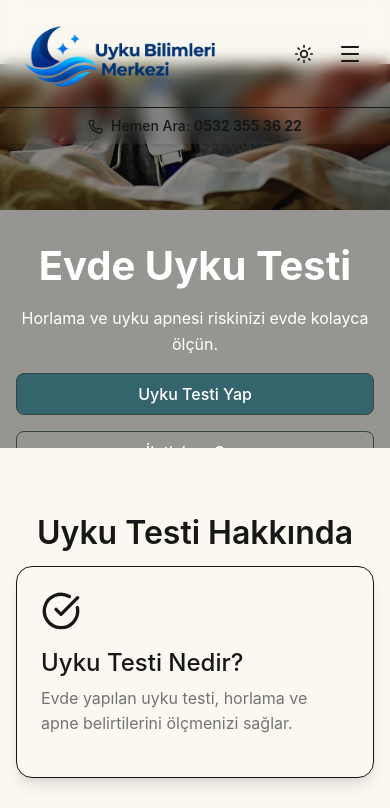
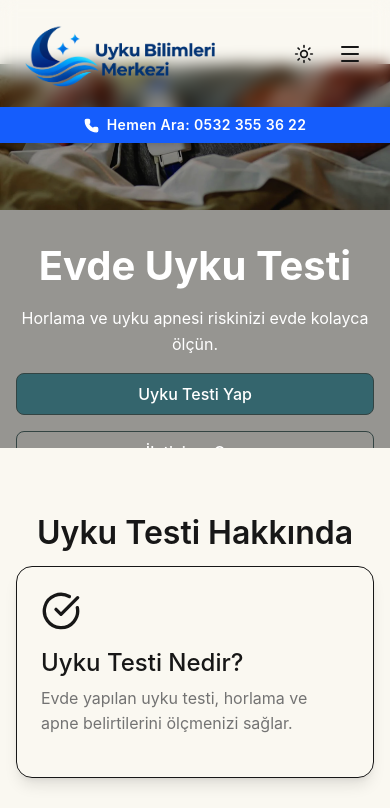
Before and after one commit to enka78/evde-uyku-testi, a Next.js app: page / in a window 390 px wide. Shown: the top 808 px of the page. Built offline with nearby package versions, Linux system fonts and the light colour scheme.

Commit message:
Refactor Header component for improved navigation
Updated mobile menu and navigation styles, improved button accessibility, and clarified comments.

```diff
--- a/components/Header.jsx
+++ b/components/Header.jsx
@@ -9,7 +9,6 @@ import ThemeSwitcher from "./ThemeSwitcher";
 export default function Header() {
   const [open, setOpen] = useState(false);
 
-  // Close mobile menu after navigation
   const handleMobileNavClick = () => {
     setOpen(false);
   };
@@ -24,7 +23,7 @@ export default function Header() {
           </div>
         </Link>
 
-        {/* Masaüstü Navigasyon ve Telefon Numarası */}
+        {/* Masaüstü Navigasyon ve Öne Çıkarılmış Telefon Butonu */}
         <nav className="hidden md:flex items-center space-x-6">
           <Link href="/" className="link">
             Ana Sayfa
@@ -39,19 +38,19 @@ export default function Header() {
             İletişim
           </Link>
 
-          {/* Masaüstü Telefon Butonu */}
+          {/* Vurgulu Masaüstü Telefon CTA Butonu */}
           <a
             href="tel:+905323553622"
-            className="flex items-center gap-2 bg-primary/10 hover:bg-primary/20 text-primary px-3.5 py-2 rounded-lg text-sm font-semibold transition-colors"
+            className="flex items-center gap-2.5 bg-blue-600 hover:bg-blue-700 text-white px-4 py-2.5 rounded-full text-sm font-bold shadow-lg hover:shadow-blue-500/20 hover:scale-105 transition-all duration-200"
           >
-            <Phone size={16} />
+            <Phone size={16} className="fill-current" />
             <span>0532 355 36 22</span>
           </a>
 
           <ThemeSwitcher />
         </nav>
 
-        {/* Mobil Sağ Kısım (Tema Değiştirici + Menü Butonu) */}
+        {/* Mobil Sağ Kısım */}
         <div className="md:hidden flex items-center space-x-2">
           <ThemeSwitcher />
           <button
@@ -64,14 +63,14 @@ export default function Header() {
         </div>
       </div>
 
-      {/* MOBİL ALT BANT - Header'ın alt kısmında sürekli görünen telefon alanı */}
-      <div className="md:hidden bg-primary/10 dark:bg-primary/20 border-t border-border/40 py-2 px-5">
+      {/* MOBİL ALT BANT - Sürekli görünür arama şeridi */}
+      <div className="md:hidden bg-blue-600 text-white py-2 px-5">
         <a
           href="tel:+905323553622"
-          className="flex items-center justify-center gap-2 text-primary text-sm font-medium"
+          className="flex items-center justify-center gap-2 text-sm font-semibold tracking-wide"
         >
-          <Phone size={15} />
-          <span>Hemen Ara: <strong>0532 355 36 22</strong></span>
+          <Phone size={15} className="fill-current" />
+          <span>Hemen Ara: 0532 355 36 22</span>
         </a>
       </div>
 
@@ -82,32 +81,16 @@ export default function Header() {
         }`}
       >
         <div className="card flex flex-col gap-2 px-5 py-4 border-t border-gray-200 dark:border-gray-800">
-          <Link
-            href="/"
-            onClick={handleMobileNavClick}
-            className="link py-2 block"
-          >
+          <Link href="/" onClick={handleMobileNavClick} className="link py-2 block">
             Ana Sayfa
           </Link>
-          <Link
-            href="/uyku-apnesi-testi"
-            onClick={handleMobileNavClick}
-            className="link py-2 block"
-          >
+          <Link href="/uyku-apnesi-testi" onClick={handleMobileNavClick} className="link py-2 block">
             Uyku Testi
           </Link>
-          <Link
-            href="/hakkimizda"
-            onClick={handleMobileNavClick}
-            className="link py-2 block"
-          >
+          <Link href="/hakkimizda" onClick={handleMobileNavClick} className="link py-2 block">
             Hakkımızda
           </Link>
-          <Link
-            href="/iletisim"
-            onClick={handleMobileNavClick}
-            className="link py-2 block"
-          >
+          <Link href="/iletisim" onClick={handleMobileNavClick} className="link py-2 block">
             İletişim
           </Link>
         </div>
```
